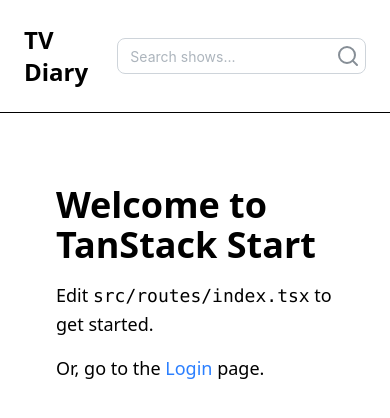
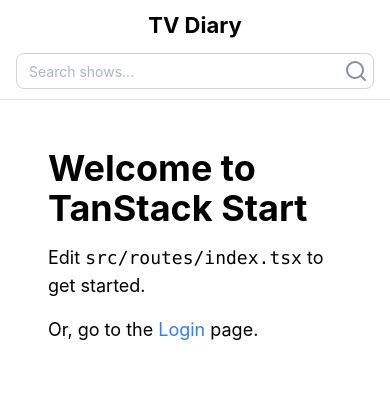
Before and after one commit to b1leygr/tv-diary, a React (Vite) app in the folder frontend/: page / in a window 390 px wide. Shown: the top 418 px of the page. Built offline with nearby package versions, Linux system fonts and the light colour scheme; no server answers.

Commit message:
feat: migrate root layout to Mantine AppShell
- Replace custom Tailwind CSS layout with Mantine AppShell component
- Improve layout structure and spacing
- Implement responsive breakpoints for header

```diff
--- a/frontend/src/routes/__root.tsx
+++ b/frontend/src/routes/__root.tsx
@@ -1,3 +1,4 @@
+import { AppShell, Box, Container, Flex, Title } from '@mantine/core';
 import type { QueryClient } from '@tanstack/react-query';
 import { ReactQueryDevtools } from '@tanstack/react-query-devtools';
 import {
@@ -18,22 +19,36 @@
 
 function RootComponent() {
   const location = useLocation();
-  const isSearchHidden = ['/login', '/register'].includes(location.pathname);
+  const isSearchHidden = ['/login', '/signup'].includes(location.pathname);
 
   return (
-    <div className="min-h-screen bg-background font-sans antialiased">
-      <header className="border-b border-border bg-background/50 backdrop-blur">
-        <div className="container mx-auto flex max-w-7xl items-center justify-between p-6">
-          <h1 className="text-2xl font-bold">TV Diary</h1>
-          {!isSearchHidden && <SearchBar />}
-        </div>
-      </header>
-      <div className="h-4" />
-      <main className="container mx-auto max-w-7xl p-6">
-        <Toaster position="top-center" />
+    <AppShell padding="md" header={{ height: { base: 100, sm: 60 } }}>
+      <AppShell.Header>
+        <Container size="xl" h="100%">
+          <Flex
+            h="100%"
+            align="center"
+            justify="space-between"
+            direction={{ base: 'column', sm: 'row' }}
+            py={{ base: 'xs', sm: 0 }}
+            gap={{ base: 'xs', sm: 'md' }}
+          >
+            <Title order={1} size="h3">
+              TV Diary
+            </Title>
+            {!isSearchHidden && (
+              <Box w={{ base: '100%', sm: 'auto' }}>
+                <SearchBar />
+              </Box>
+            )}
+          </Flex>
+        </Container>
+      </AppShell.Header>
+      <AppShell.Main>
         <Outlet />
-      </main>
+      </AppShell.Main>
+      <Toaster position="top-center" />
       <ReactQueryDevtools />
-    </div>
+    </AppShell>
   );
 }
```
